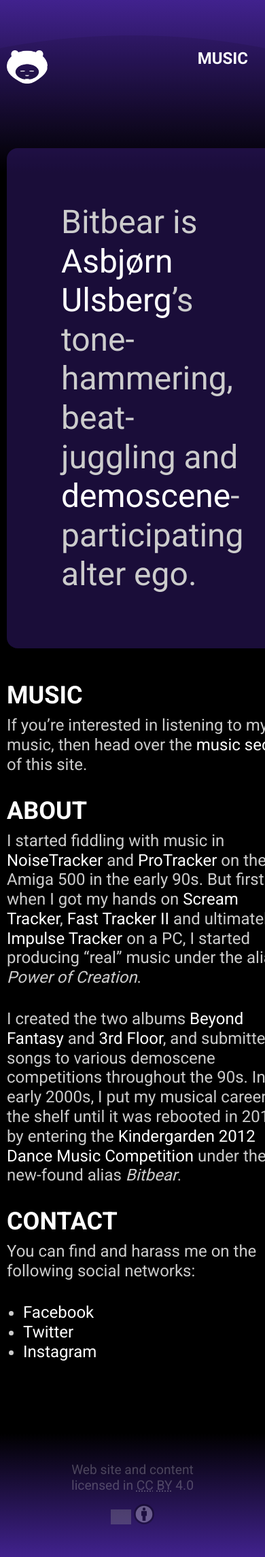
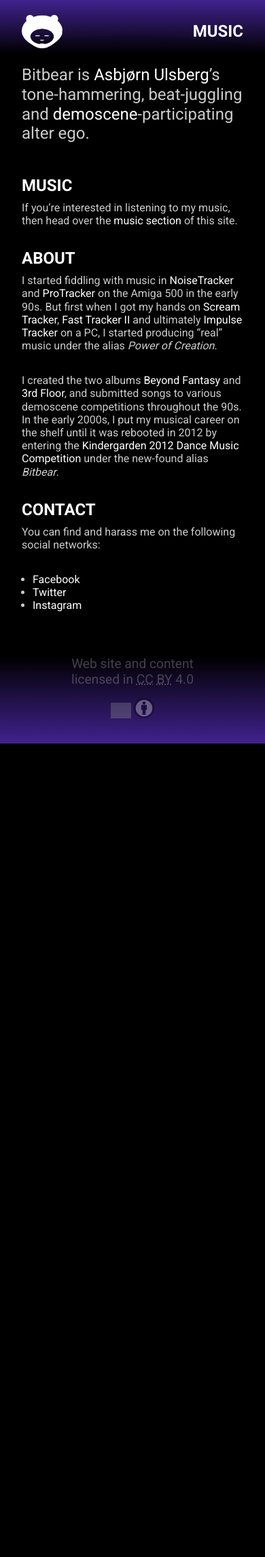
Before and after one commit to asbjornu/bitbear.org, a Jekyll site: the page built from index.md, in a window 390 px wide. Shown: the whole page at 68% size. Built offline with Jekyll 4.4.1, drawn with Linux system fonts in a browser that asks for light colours; after the commit the page ends 1094 px from its top, so only the background shows below that; grey boxes are pictures that could not be loaded.

Commit message:
Adjustments to make the mobile version less teh suxx

```diff
--- a/assets/scss/bitbear.scss
+++ b/assets/scss/bitbear.scss
@@ -32,14 +32,6 @@ a {
 
 a, a:hover, a:focus {
     text-decoration: none;
-}
-
-h1, h2, h3, h4, h5, h6 {
-    font-weight: 500;
-    margin: 2rem 0 .5rem 0;
-    color: $nav-link-color;
-    text-transform: uppercase;
-    font-weight: bold;
 }
 
 header nav, main {
@@ -100,8 +92,8 @@ header {
             li {
                 box-sizing: border-box;
                 list-style: none;
-                text-align: center;
-                padding: 15px;
+                text-align: right;
+                padding: 1rem 0 1rem 1rem;
                 display: block;
 
                 a {
@@ -125,6 +117,14 @@ main {
     top: -6rem;
     padding: 2rem 10rem;
     margin: 0 auto;
+
+    h1, h2, h3, h4, h5, h6 {
+        font-weight: 500;
+        margin: 2rem 0 .5rem 0;
+        color: $nav-link-color;
+        text-transform: uppercase;
+        font-weight: bold;
+    }
 
     p {
         margin: .5rem 0 2rem 0;
@@ -168,13 +168,39 @@ footer {
 
 
 @media screen and (max-width: 745px) {
-    header nav, main, footer {
-        padding: 10px;
+    body {
+        font-size: 1rem;
     }
 
-    header nav h1 a {
-        width: 60px;
-        background-image: url('/assets/images/bitbear-head.png');
-        background-size: 60px 49px;
+    header {
+        padding: 1rem 2rem;
+        min-height: 80px;
+        box-sizing: border-box;
+
+        nav {
+            top: 0;
+            padding: 0;
+
+            h1 a {
+                width: 60px;
+                background-image: url('/assets/images/bitbear-head.png');
+                background-size: 60px 49px;
+            }
+        }
+    }
+
+    main {
+        padding: 0 2rem;
+        top: -2rem;
+    }
+
+    .jumbotron {
+        font-size: 1.5rem;
+        padding: 0;
+        background-color: inherit;
+    }
+
+    footer {
+        padding: 0;
     }
 }
```
